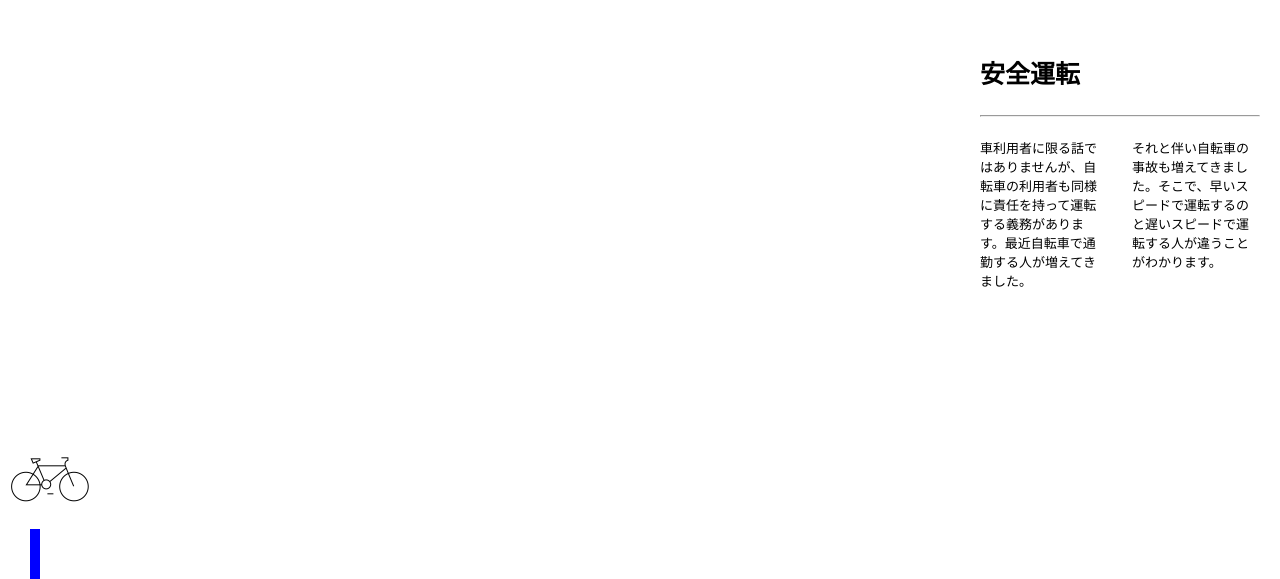
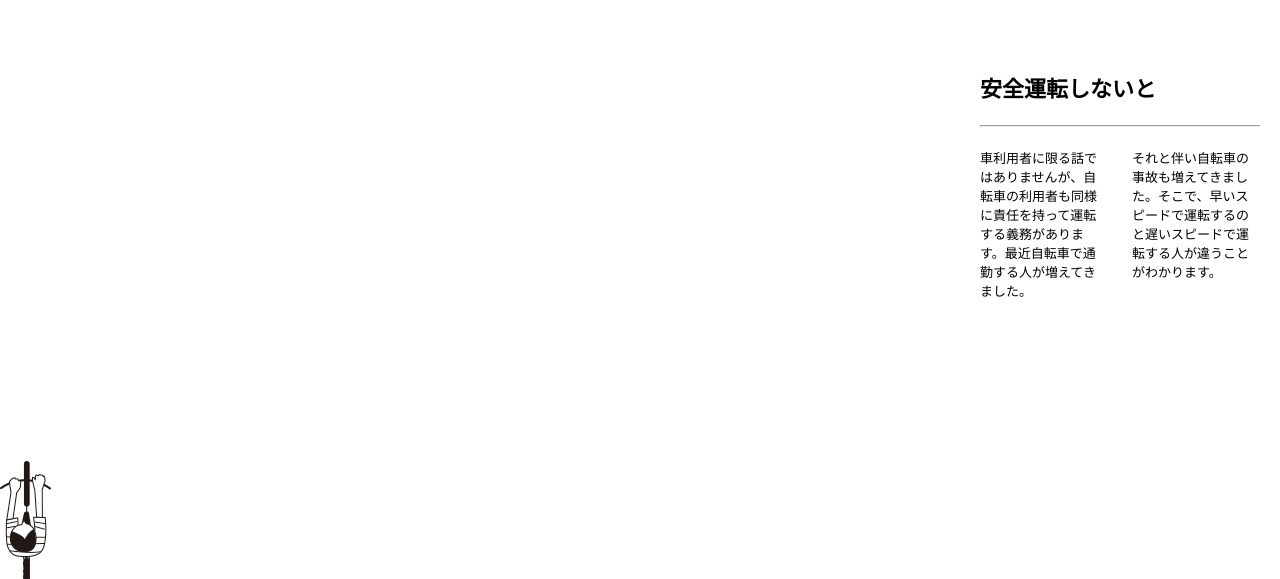
Before and after one commit to edisonthk/motion_playground, a website: page app/index.html at #/bike in a window 1280 px wide. Shown: the part 221-800 px from the top of the page. Drawn offline with nearby package versions, Linux system fonts and the light colour scheme; some packages are replaced by stand-ins of ours; files that its build step writes are made by us from their sources; a script that the page names is missing.

Commit message:
fix animation

```diff
--- a/app/scripts/bike/controllers.js
+++ b/app/scripts/bike/controllers.js
@@ -11,21 +11,47 @@
  */
 
 function Bike(ScrollPlayer) {
-    var self = this,
-        height = 100,
-        width = 100
+    var self = this
         ;
 
+    // constant
+    self.height = 183;
+    self.width = 284;
+    self.funAnimationInterval = 300;
+
+
+    self.frames = [];
+    self.currentFrame = 0;
+    self.crashAnimationIntervalId = null;
+
+    self.setCrashFrames = function(frames) {
+        self.frames = frames;
+    }
+
     self.move = function(x,y) {
-        ScrollPlayer.play(0, x, y,width,height);
+        ScrollPlayer.play(0, x, y,self.width,self.height);
+    }
 
+    self.crash = function(x,y) {
+        clearInterval(self.crashAnimationIntervalId);
+        self.currentFrame = 0;
+
+        self.crashAnimationIntervalId = setInterval(function() {
+            if(self.currentFrame >= self.frames.length) {
+                clearInterval(self.crashAnimationIntervalId);
+                return;
+            }
+
+            ScrollPlayer.play(self.currentFrame, x, y,self.width,self.height);
+            self.currentFrame ++;
+        }, self.funAnimationInterval);
     }
 }
 
 function bikeCtrl(ScrollPlayer,WindowHandler,Helper) {
 
     var self = this,
-        frames = ["assets/bike/bike.png"],
+        frames = [],
         bike = new Bike(ScrollPlayer, WindowHandler)
     ;
 
@@ -34,7 +60,15 @@ function bikeCtrl(ScrollPlayer,WindowHandler,Helper) {
         position: "absolute",
     };
 
-    self.cnt = 0;
+    // set crash frames
+    for (var i = 1; i <= 6; i++) {
+        frames.push("assets/bike/bike"+Helper.leadingZeroString(3,i)+".png");
+    };
+    bike.setCrashFrames(frames);
+
+
+    self.funEventIntervalId = null;
+    self.currentFrame = 0;
     self.fun = false;
 
     var framesLoadedEvent = function() {
@@ -49,12 +83,12 @@ function bikeCtrl(ScrollPlayer,WindowHandler,Helper) {
         self.trailStyles.height = "50px";
     };
 
+
     var funEventTriggle = function() {
         self.fun = true;
         ScrollPlayer.setScrollLayerHeight(0);
 
-        console.log("fun");
-        bike.move(0, WindowHandler.windowHeight - 100);
+        bike.crash(0, 0);
     };
 
     var scrollEvent = function(offsetTop) {
@@ -76,6 +110,7 @@ function bikeCtrl(ScrollPlayer,WindowHandler,Helper) {
     self.reset = function() {
         self.show = false;
         ScrollPlayer.reset();
+        self.currentFrame = 0;
     }
 
     ScrollPlayer.setFullScreen(false);
--- a/app/styles/main.css
+++ b/app/styles/main.css
@@ -51,7 +51,7 @@ body {
 
 .screen {
     position: absolute;
-    z-index: 2;
+    /*z-index: 2;*/
 }
 
 .full.screen {
@@ -105,7 +105,7 @@ body {
     width: 280px;
 }
 .bike.center {
-    margin-top: -150px;
+    margin-top: -130px;
 }
 .bike.right {
     margin-right: 20px;
@@ -121,19 +121,19 @@ body {
 }
 
 .bike h3 {
-    font-size: 25px;
+    font-size: 22px;
 }
 
 .bike.trail {
     position: absolute;
-    z-index: 0;
-    left: 30px;
+    z-index: -1;
+    left: 23px;
 }
 
 .bike.trail > div{
     display: block;
-    width: 10px;
-    background-color: blue;
+    width: 7px;
+    background: #fff url(../images/trail.png) repeat-y;
 }
 
 
--- a/app/views/bike.html
+++ b/app/views/bike.html
@@ -1,6 +1,6 @@
 <div class="screen right center bike">
-    <h3 ng-if="!bike.fun">安全運転</h3>
-    <h3 ng-if="bike.fun">FUN</h3>
+    <h3 ng-if="!bike.fun">安全運転しないと</h3>
+    <h3 ng-if="bike.fun">怪我します</h3>
     <hr />
     <div class="row">
         <div class="col half">
```
Also changed, not shown: app/assets/bike/bike.png (deleted), app/assets/trail.png (added), app/images/trail.png (added), 1 other file.
